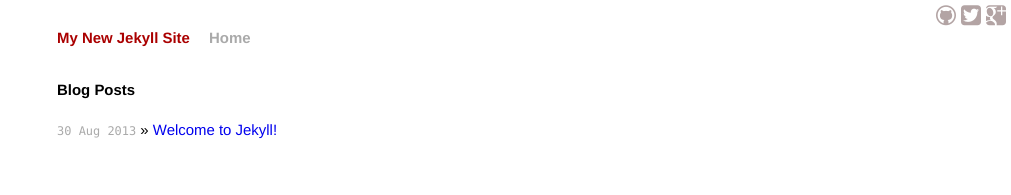
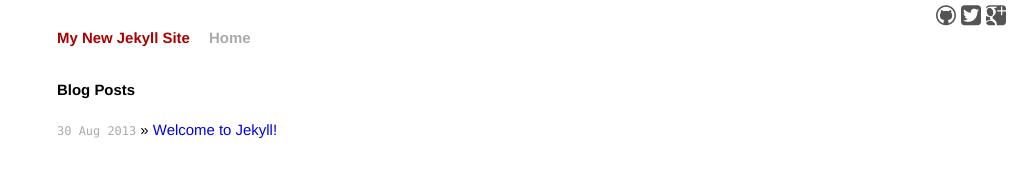
Before and after one commit to polandeme/blog-bak, a Jekyll site: the page built from index.html, in a window 1280 px wide. Shown: the top 195 px of the page, without its empty margins (269-1280 px from the left). Built offline with Jekyll 4.4.1, drawn with Linux system fonts in a browser that asks for light colours; Markdown is read by kramdown in place of the engine named in the settings.

Commit message:
Signed-off-by: chinahgr <hgrhkx@qq.com>

```diff
--- a/css/main.css
+++ b/css/main.css
@@ -194,10 +194,10 @@ ul.posts span {
 	line-height: 1;
 	-webkit-font-smoothing: antialiased;
     font-size: 20px;
-    color: #B3A4A4;
+    color: #545454;
 }
 .icon-github:hover ,.icon-google-plus:hover , .icon-twitter:hover {
-  color: #ffecec;
+  color: #222;
 }
 .icon-github:before {
 	content: "\e000";
```
